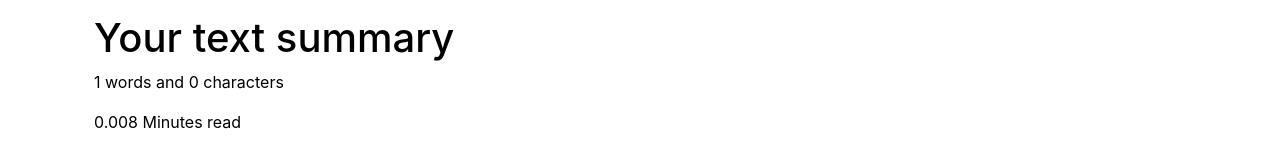
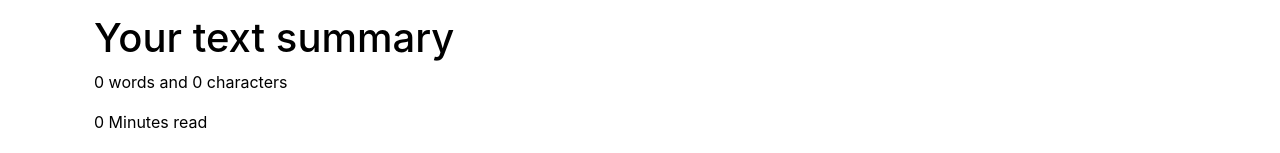
Before and after one commit to kapil551/ReactJs-Code-with-harry, a React (Create React App) app in the folder my-app/: page / in a window 1280 px wide. Shown: the part 400-553 px from the top of the page. Built offline with nearby package versions, Linux system fonts and the light colour scheme.

Commit message:
fixed counting words error

```diff
--- a/my-app/src/components/Textform.js
+++ b/my-app/src/components/Textform.js
@@ -132,7 +132,26 @@ export default function Textform(props) {
     // And initially the value of text is ""
     let [trimmedText, setTrimText] = useState("");
 
-    const countWords = text.split(" ").length;
+    /*
+    Fixing Word Count Error:
+        We have created the function of Counting words in our Textform.js.
+        The split() method is used to convert the string into an array.
+        In our case, We are splitting the string by a space and then counting the length of that array, which comes out to be one.
+        Therefore, a blank space is being counted as a word.
+
+    Solution:
+        The quick way of fixing this error is by removing the empty strings from the split array.
+        We can easily do so by using the filter method in our Text.split function as described below:
+    */
+    const countWords = text.split(" ").filter((element) => {
+
+        return element.length !== 0; // returne true only if the element has length greater than zero
+    }).length;
+    /*
+    If the arrow function returns the true value for an element, then only it would be allowed to stay in the split array.
+    The filter() does not execute the function for empty array elements.
+    */
+
     const countCharacters = text.length;
 
     const timeToReadOneWord = 0.008;
```
Also changed, not shown: 1 other file (tests, documents, lock files or other folders).
